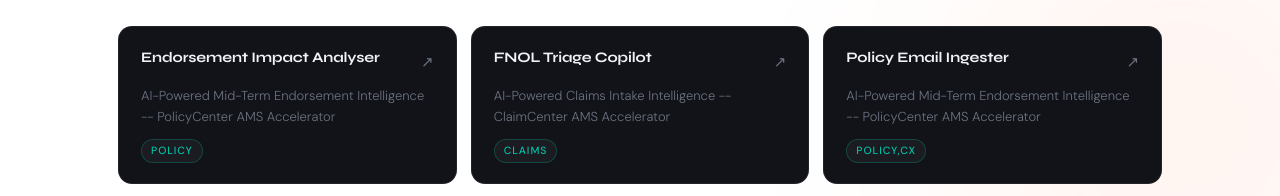
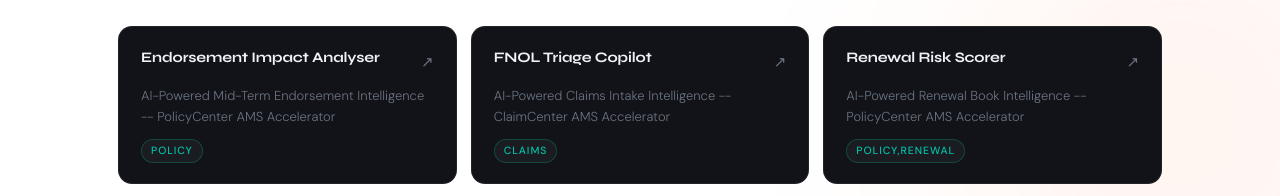
Before and after one commit to anujkapoor2000/guidewire-accelerators, a React (Vite) app: page / in a window 1280 px wide. Shown: the part 604-800 px from the top of the page. Built offline with nearby package versions, Linux system fonts and the light colour scheme.

Commit message:
Update config.js

```diff
--- a/src/config.js
+++ b/src/config.js
@@ -35,11 +35,11 @@
           tag: "Claims",
         },
         {
-          title: "Policy Email Ingester",
+          title: "Renewal Risk Scorer",
           description:
-            "AI-Powered Mid-Term Endorsement Intelligence -- PolicyCenter AMS Accelerator",
+            "AI-Powered Renewal Book Intelligence -- PolicyCenter AMS Accelerator",
           url: "https://gw-policy-ingestor.vercel.app/",
-          tag: "Policy,CX",
+          tag: "Policy,Renewal",
         },
         {
           title: "Policy Email Ingestor",
```
